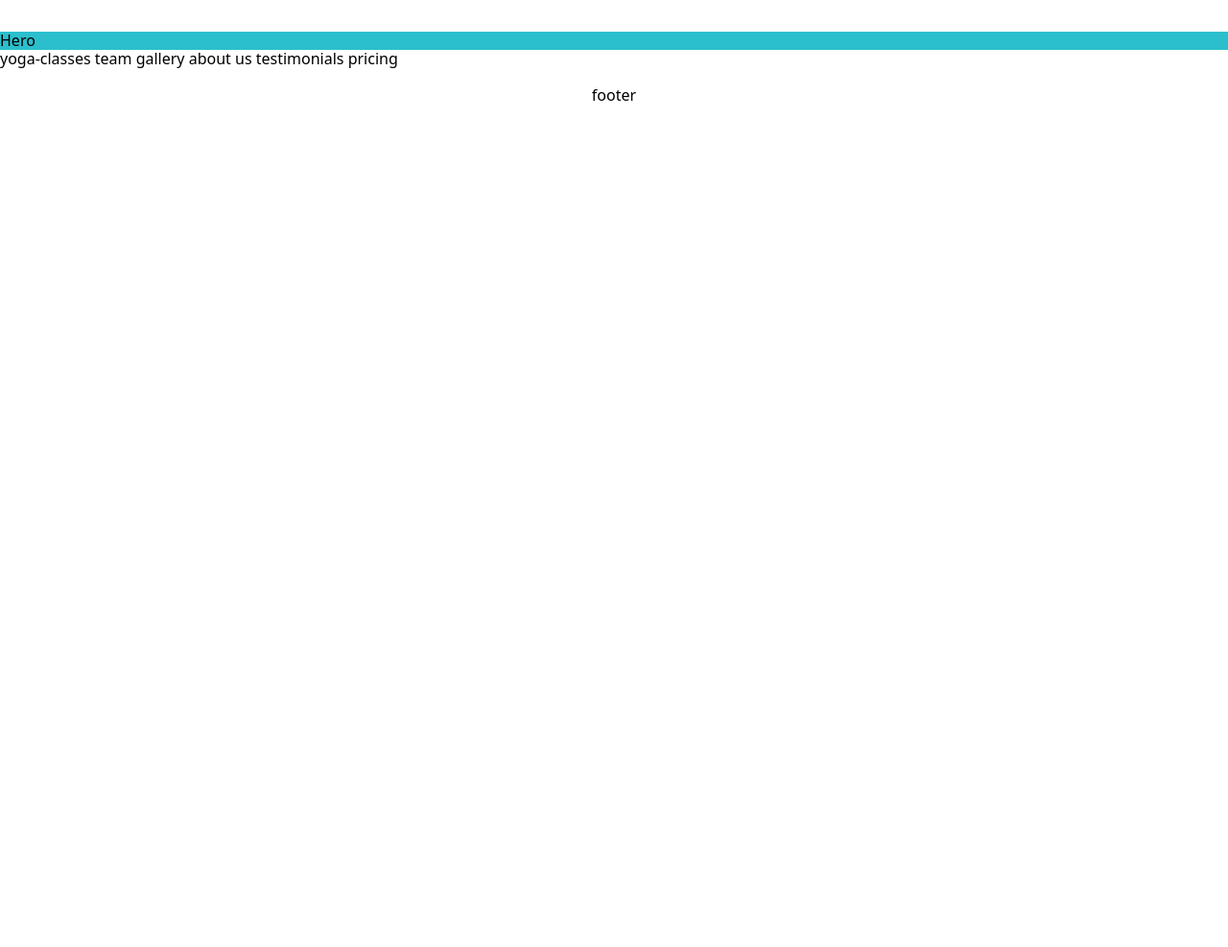
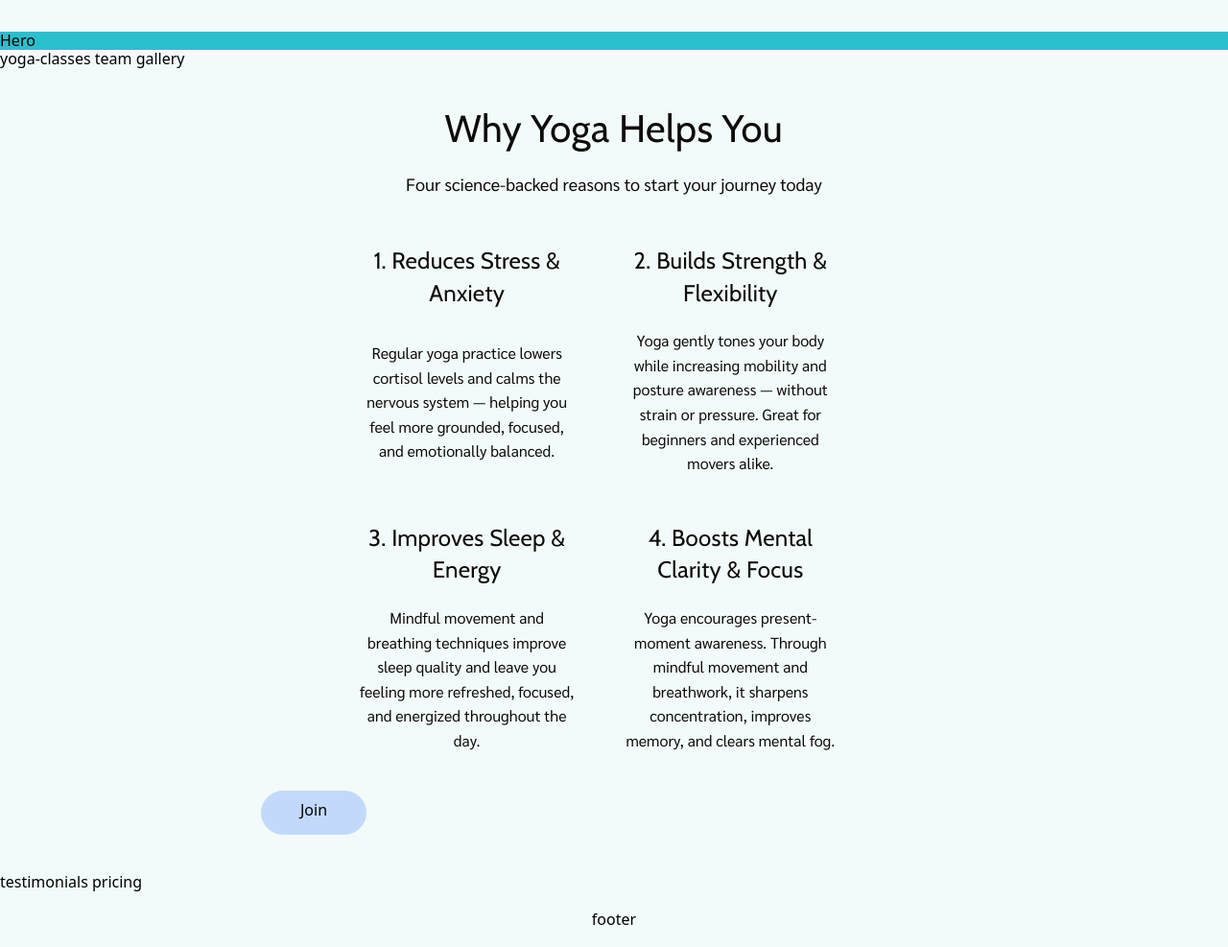
Before and after one commit to Veniela/snickersy-project, a website built with Vite: page src/index.html in a window 1280 px wide. Shown: the whole page at 96% size. Before the commit the page ends 800 px from the top, so only its background shows below. Built offline with nearby package versions, Linux system fonts and the light colour scheme.

Commit message:
add all changes

```diff
--- a/src/css/about-us.css
+++ b/src/css/about-us.css
@@ -0,0 +1,122 @@
+.section-about-us {
+    background: #dfebeb;
+    padding-top: 64px;
+    padding-bottom: 64px;
+}
+
+/* Cont 1 */
+.cont-title {
+    padding-bottom: 48px;
+}
+
+.about-us-title {
+    font-family: "Cabin", sans-serif;
+    font-weight: 400;
+    font-size: 40px;
+
+    line-height: 120%;
+    letter-spacing: 0.01em;
+    text-align: center;
+    color: #0d0b0a;
+
+    margin-bottom: 20px;
+}
+
+.about-us-descr {
+    font-family: "Sarabun", sans-serif;
+    font-weight: 400;
+    font-size: 16px;
+
+    line-height: 160%;
+    text-align: center;
+    color: #0d0b0a;
+}
+
+/* Cont 2 */
+.about-us-list {
+    display: flex;
+    flex-wrap: wrap;
+    text-align: center;
+    gap: 48px;
+}
+
+.about-us-item {
+    display: flex;
+    flex-wrap: wrap;
+    justify-content: center;
+    gap: 20px;
+}
+
+.about-us-item-title {
+    font-family: "Cabin", sans-serif;
+    font-weight: 400;
+    font-size: 24px;
+
+    /* line-height: 34px; */
+    line-height: 140%;
+    letter-spacing: 0.01em;
+    text-align: center;
+    color: #0d0b0a;
+}
+
+.about-us-item-text {
+    font-family: "Sarabun", sans-serif;
+    font-weight: 400;
+    font-size: 16px;
+
+    /* line-height: 26px; */
+    line-height: 160%;
+    text-align: center;
+    color: #0d0b0a;
+}
+
+/* Button styles About Us Section */
+.btn-about-us {
+    border: 1px solid #c2d9fc;
+    border-radius: 100px;
+    padding: 10px 24px;
+    width: 343px;
+    height: 46px;
+
+    background: #c2d9fc;
+    margin-top: 48px;
+}
+
+/* Tablet version */
+@media only screen and (min-width: 768px) {
+    .container {
+        max-width: 768px;
+
+    }
+
+    .section-about-us {
+        padding: 40px 32px 40px 32px;
+        background: #f2fafa;
+    }
+
+    .about-us-descr {
+            font-size: 18px;
+            line-height: 160%;
+    }
+
+    .about-us-list {
+     max-width: 704px;
+     justify-content: center;
+    }
+
+    .about-us-item {
+        width: calc((100% - 24px)/ 3);
+}
+
+.btn-about-us {
+    border: 1px solid #c2d9fc;
+    border-radius: 100px;
+    padding: 10px 24px;
+    width: 110px;
+    height: 46px;
+
+    margin-top: 40px;
+    justify-content: center;
+    display: flex;
+}
+}
--- a/src/css/base.css
+++ b/src/css/base.css
@@ -75,10 +75,36 @@
   --color-scheme-4-foreground: var(--color-drover-lightest);
 }
 
+.hidden {
+  display: none;
+}
+
 body {
-  display: flex;
-  flex-direction: column;
-  min-width: 100vw;
-  min-height: 100vh;
+background-color: #f2fafa;
+}
+
+h1,
+h2,
+h3,
+h4,
+h5,
+h6,
+p {
   margin: 0;
 }
+
+ul {
+  list-style: none;
+  margin: 0;
+  padding: 0;
+}
+
+img {
+  display: block;
+  max-width: 100%;
+  height: auto;
+}
+
+button {
+  cursor: pointer;
+}
--- a/src/css/container.css
+++ b/src/css/container.css
@@ -12,8 +12,8 @@
   }
 }
 /* Styles for Desktop devices */
-@media only screen and (min-width: 1200px) {
+@media only screen and (min-width: 1336px) {
   .container {
-    max-width: 1200px;
+    max-width: 1336px;
   }
 }
--- a/src/partials/about-us.html
+++ b/src/partials/about-us.html
@@ -1 +1,46 @@
-about us
+<section class="section-about-us" id="about-us">
+  <div class="container cont-title">
+    <h2 class="about-us-title">Why Yoga Helps You</h2>
+    <p class="about-us-descr">
+      Four science-backed reasons to start your journey today
+    </p>
+  </div>
+
+  <div class="container cont-list">
+    <ul class="about-us-list">
+      <li class="about-us-item">
+        <h3 class="about-us-item-title">1. Reduces Stress & Anxiety</h3>
+        <p class="about-us-item-text">
+          Regular yoga practice lowers cortisol levels and calms the nervous
+          system — helping you feel more grounded, focused, and emotionally
+          balanced.
+        </p>
+      </li>
+      <li class="about-us-item">
+        <h3 class="about-us-item-title">2. Builds Strength & Flexibility</h3>
+        <p class="about-us-item-text">
+          Yoga gently tones your body while increasing mobility and posture
+          awareness — without strain or pressure. Great for beginners and
+          experienced movers alike.
+        </p>
+      </li>
+      <li class="about-us-item">
+        <h3 class="about-us-item-title">3. Improves Sleep & Energy</h3>
+        <p class="about-us-item-text">
+          Mindful movement and breathing techniques improve sleep quality and
+          leave you feeling more refreshed, focused, and energized throughout
+          the day.
+        </p>
+      </li>
+      <li class="about-us-item">
+        <h3 class="about-us-item-title">4. Boosts Mental Clarity & Focus</h3>
+        <p class="about-us-item-text">
+          Yoga encourages present-moment awareness. Through mindful movement and
+          breathwork, it sharpens concentration, improves memory, and clears
+          mental fog.
+        </p>
+      </li>
+    </ul>
+    <button type="button" class="btn-about-us">Join</button>
+  </div>
+</section>
```
Also changed, not shown: src/page-2.html (added, +28 -0 lines), src/page-3.html (added, +28 -0 lines).
